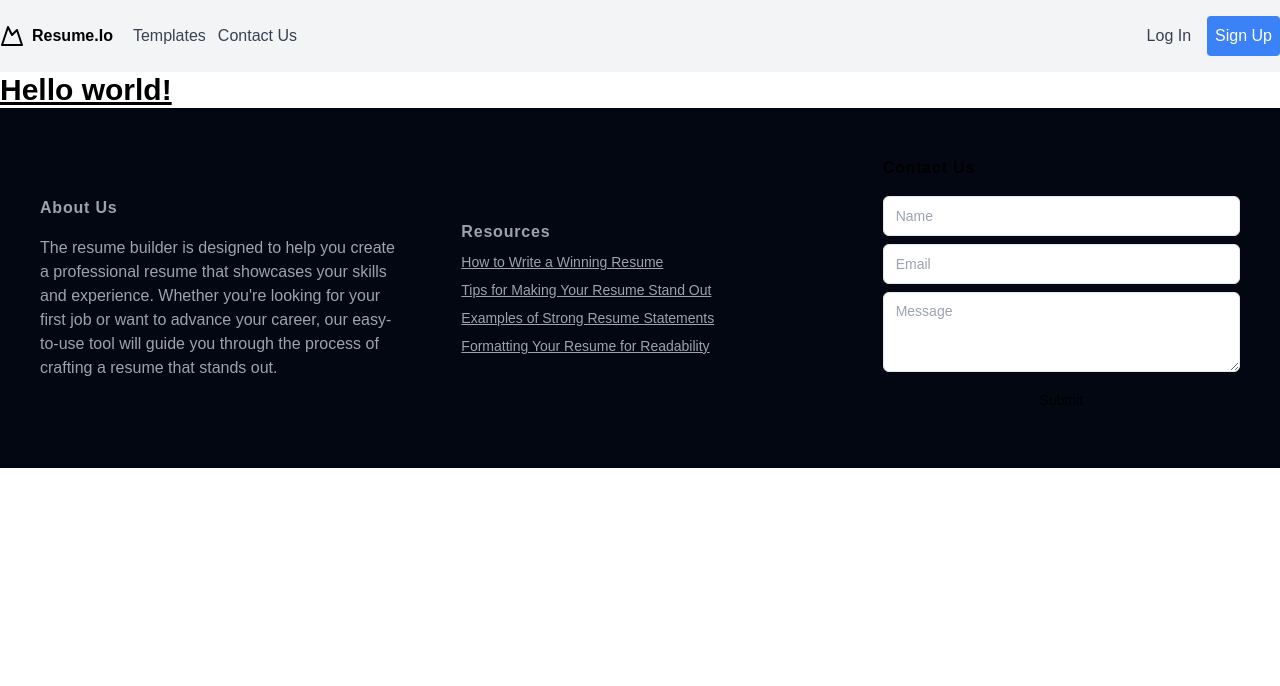
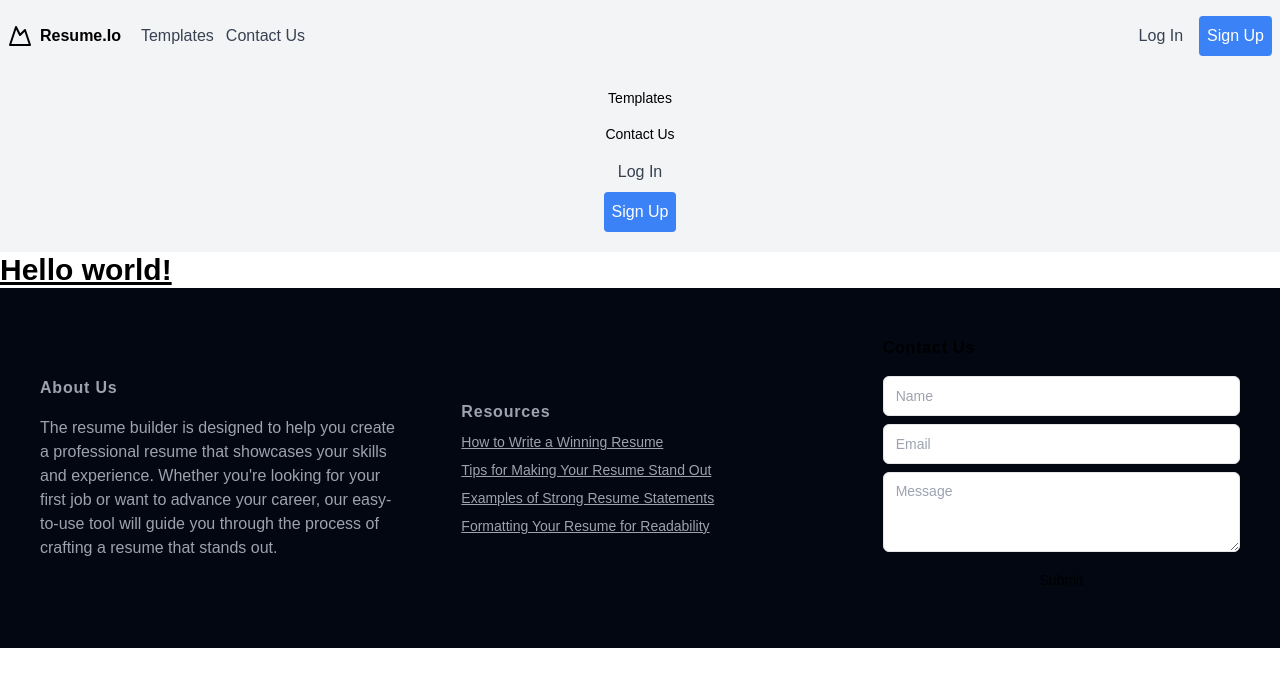
Before and after one commit to Devildev07/Resume-Builder, an Angular app: page / in a window 1280 px wide. Shown: the top 686 px of the page. Built offline with nearby package versions, Linux system fonts and the light colour scheme.

Commit message:
header in progress

```diff
--- a/src/app/components/header/header.component.html
+++ b/src/app/components/header/header.component.html
@@ -18,7 +18,7 @@
   </a> -->
   <nav class="container mx-auto">
     <div class="mx-auto">
-      <div class="flex justify-between py-4">
+      <div class="flex justify-between py-4 px-4 md:px-2">
         <div class="flex justify-between">
           <a
             class="flex items-center justify-center hover:text-blue-400"
@@ -40,7 +40,7 @@
             </svg>
             <span class="font-bold mr-5">Resume.Io</span>
           </a>
-          <div class="flex items-center space-x-3">
+          <div class="hidden md:flex items-center space-x-3">
             <a href="#" class="hover:text-blue-400 text-gray-700 font-medium"
               >Templates
             </a>
@@ -49,7 +49,7 @@
             </a>
           </div>
         </div>
-        <div class="flex items-center space-x-1">
+        <div class="hidden md:flex items-center space-x-1">
           <a
             href="#"
             class="hover:text-blue-400 text-gray-700 font-medium px-3 py-2"
@@ -57,11 +57,31 @@
           </a>
           <a
             href="#"
-            class="hover:shadow-2xl hover:-translate-y-1 hover:transform-gpu hover:transition-transform font-medium px-2 bg-blue-500 rounded text-white py-2"
+            class="hover:shadow-2xl hover:-translate-y-1 hover:transition hover:duration-300 font-medium px-2 bg-blue-500 rounded text-white py-2"
             >Sign Up
           </a>
         </div>
+        <div class="md:hidden flex items-center"></div>
       </div>
+    </div>
+    <!-- mob menu -->
+    <div class="flex items-center flex-col py-2 pb-5">
+      <a href="#" class="py-2 px-4 text-sm font-medium hover:underline"
+        >Templates
+      </a>
+      <a href="#" class="py-2 px-4 text-sm font-medium hover:underline"
+        >Contact Us
+      </a>
+      <a
+        href="#"
+        class="hover:text-blue-400 text-gray-700 font-medium px-3 py-2"
+        >Log In
+      </a>
+      <a
+        href="#"
+        class="hover:shadow-2xl hover:-translate-y-1 hover:transition hover:duration-300 font-medium px-2 bg-blue-500 rounded text-white py-2"
+        >Sign Up
+      </a>
     </div>
     <!-- <div class="">
       <a
```
